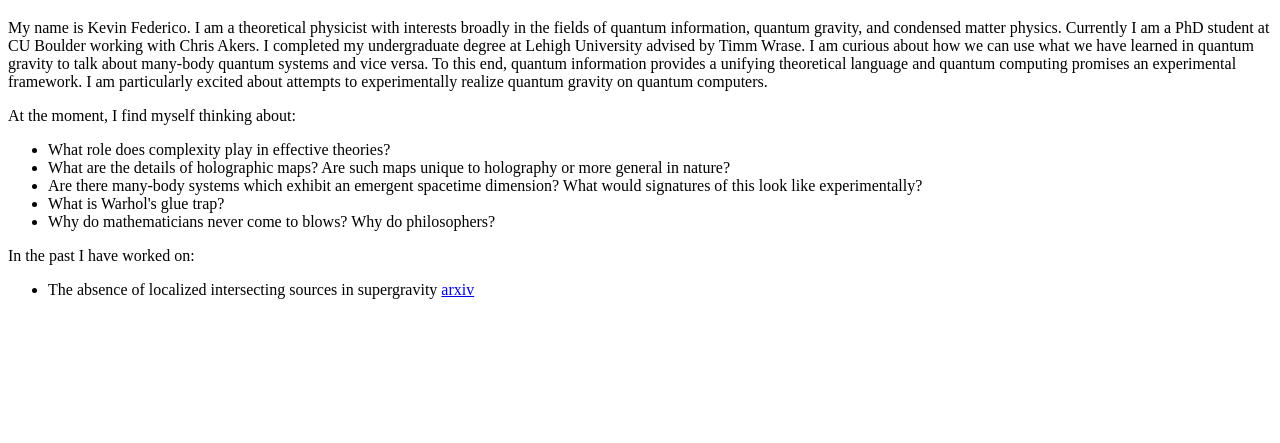
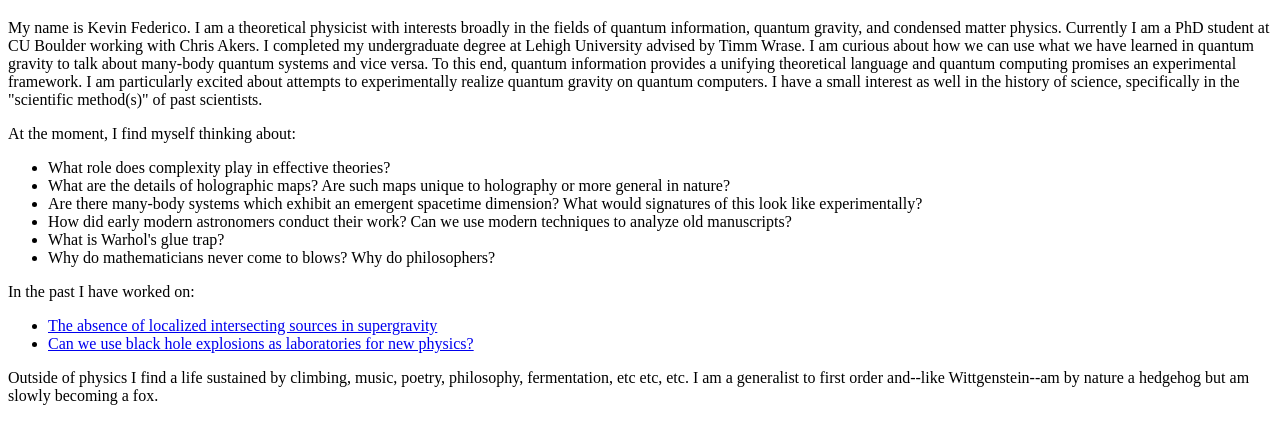
Before and after one commit to kfed0408/kfed0408.github.io, a plain HTML site: page index.html in a window 1280 px wide. Shown: the part 61-504 px from the top of the page. Drawn offline with Linux system fonts and the light colour scheme.

Commit message:
Update index.html

```diff
--- a/index.html
+++ b/index.html
@@ -9,7 +9,8 @@
     I am curious about how we can use what we have learned in quantum gravity to talk about many-body
     quantum systems and vice versa. To this end, quantum information provides a unifying theoretical language and
     quantum computing promises an experimental framework. I am particularly excited about attempts to experimentally
-    realize quantum gravity on quantum computers.
+    realize quantum gravity on quantum computers. I have a small interest as well in the history of science, specifically
+    in the "scientific method(s)" of past scientists.
 </p>
 
 <p>At the moment, I find myself thinking about:</p>
@@ -17,14 +18,18 @@
     <li>What role does complexity play in effective theories?</li>
     <li>What are the details of holographic maps? Are such maps unique to holography or more general in nature? </li>
     <li>Are there many-body systems which exhibit an emergent spacetime dimension? What would signatures of this look like experimentally?</li>
+    <li>How did early modern astronomers conduct their work? Can we use modern techniques to analyze old manuscripts?</li>
     <li>What is Warhol's glue trap?</li>
     <li>Why do mathematicians never come to blows? Why do philosophers?</li>
   </ul>
 <p>
     In the past I have worked on:
 <ul>
-    <li>The absence of localized intersecting sources in supergravity  <a href=https://arxiv.org/pdf/2403.09873>arxiv</a> </li>
+    <li><a href=https://arxiv.org/pdf/2403.09873>The absence of localized intersecting sources in supergravity</a> </li>
+    <li><a href=https://arxiv.org/pdf/2411.17038>Can we use black hole explosions as laboratories for new physics?</a> </li>
 </ul>
+Outside of physics I find a life sustained by climbing, music, poetry, philosophy, fermentation, etc etc, etc. I am a generalist
+to first order and--like Wittgenstein--am by nature a hedgehog but am slowly becoming a fox.
 </p>
 </body>
 </html>
```
